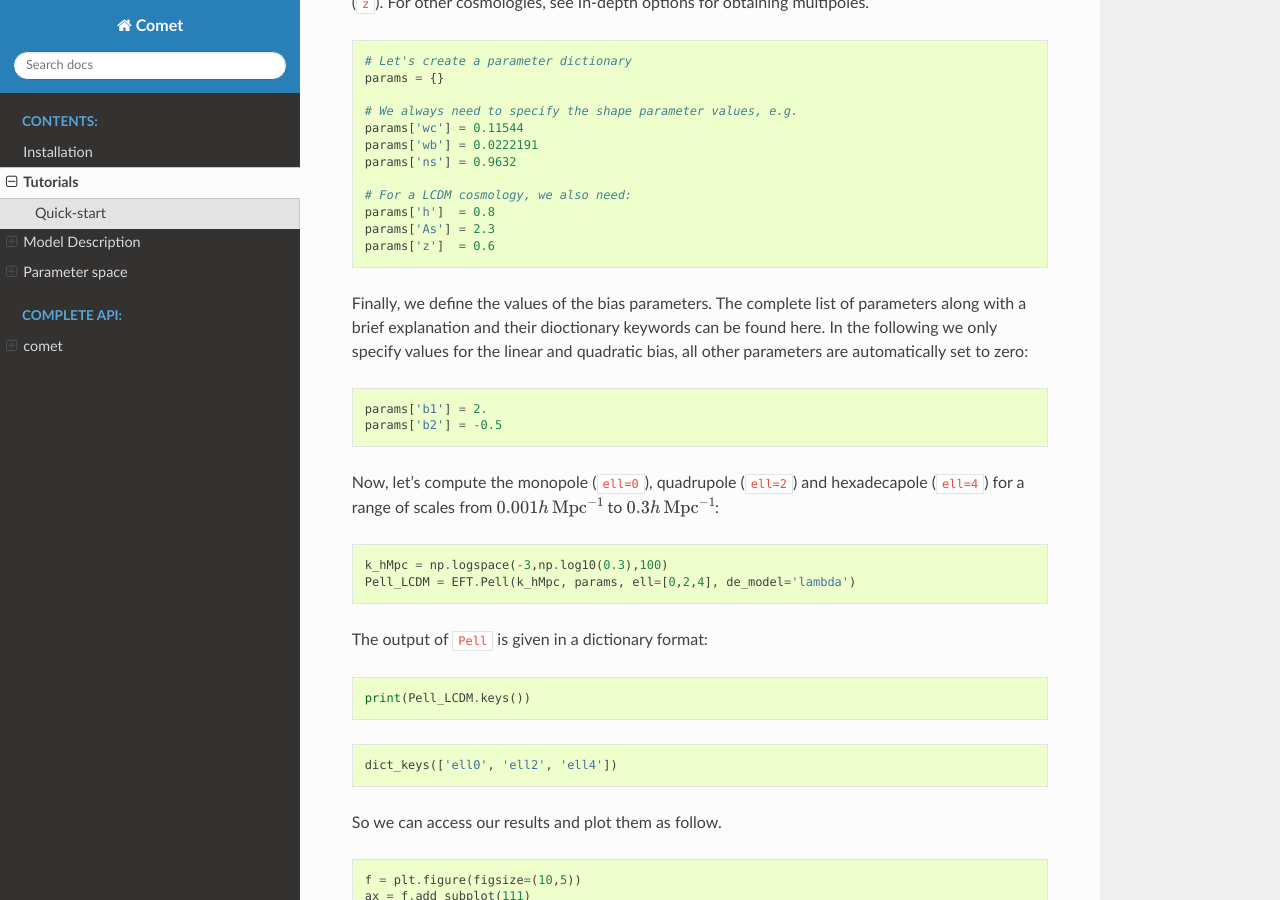
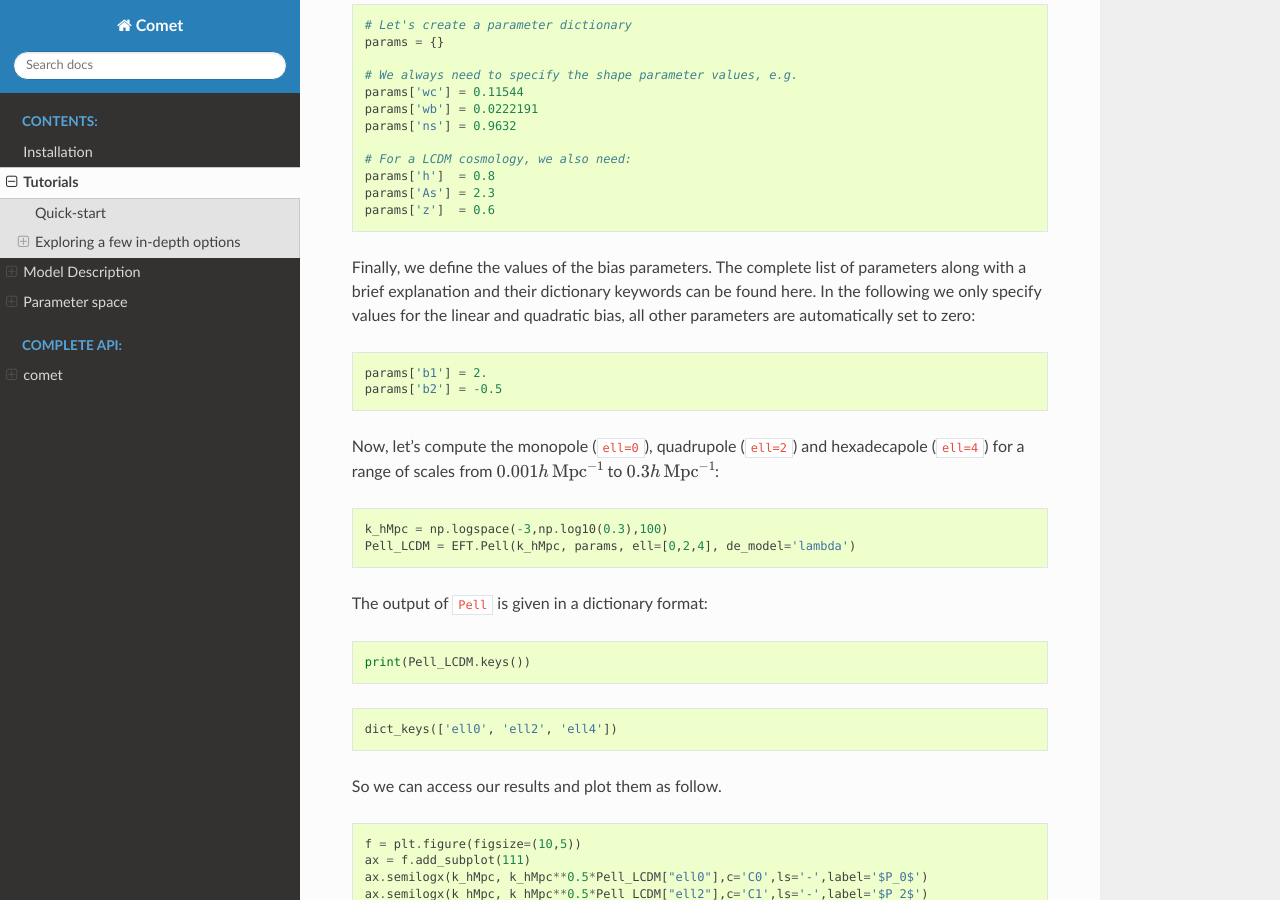
Before and after one commit to adematti/comet-emu, a Sphinx documentation site: the page built from docs/source/Tutorial/examples.rst, in a window 1280 px wide and 900 px high, scrolled down 1290 px. Built offline with Sphinx 7.4.7 and the Read the Docs theme 2.0.0, drawn with Linux system fonts in a browser that asks for light colours; some of the changed text lies outside the part shown.

Commit message:
Minor updates.

```diff
--- a/docs/source/Tutorial/examples.rst
+++ b/docs/source/Tutorial/examples.rst
@@ -107,7 +107,7 @@
 
    Finally, we define the values of the bias parameters. The complete
    list of parameters along with a brief explanation and their
-   dioctionary keywords can be found here. In the following we only
+   dictionary keywords can be found here. In the following we only
    specify values for the linear and quadratic bias, all other
    parameters are automatically set to zero:
 
@@ -170,9 +170,13 @@
 
       .. image:: vertopal_6b101e0129fa46319571b7b03d7c7f71/89648b9b95f5070142015408254706e662deeb9b.png
 
+
+Exploring a few in-depth options
+--------------------------------
+
 .. container:: cell markdown
 
-   .. rubric:: Exploring a few in-depth options
+   .. rubric:: \
       :name: exploring-a-few-in-depth-options
 
 .. container:: cell markdown
@@ -189,9 +193,12 @@
    -  Description of the ``fixed_cosmo_boost`` function, i.e., speedup
       when just changing bias parameters
 
+Fiducial background cosmologies
+^^^^^^^^^^^^^^^^^^^^^^^^^^^^^^^
+
 .. container:: cell markdown
 
-   .. rubric:: Fiducial background cosmologies
+   .. rubric:: \
       :name: fiducial-background-cosmologies
 
 .. container:: cell markdown
--- a/docs/source/index.rst
+++ b/docs/source/index.rst
@@ -11,7 +11,7 @@
 
 ====================  =====
 **Contributors**:     Alex Eggemeier, Benjamin Camacho-Quevedo, Andrea Pezzotta,
-                      Martin Crocce, Román Scoccimarro, Ariel Sánchez
+                      Martin Crocce, Román Scoccimarro, Ariel G. Sánchez
 **Source**:           `Source code at GitLab <https://gitlab.com/aegge/comet-emu>`_
 **Documentation**:    `Documentation at Readthedocs <https://comet-emu.readthedocs.io/en/latest/>`_
 **Installation**:     ``pip install comet-emu``
```
Also changed, not shown: other parts of docs/source/Tutorial/examples.rst (+6 -6 lines).
